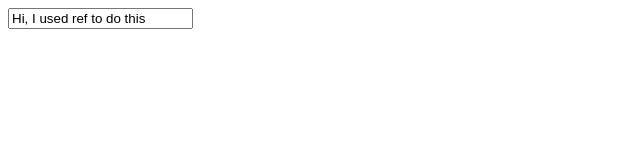
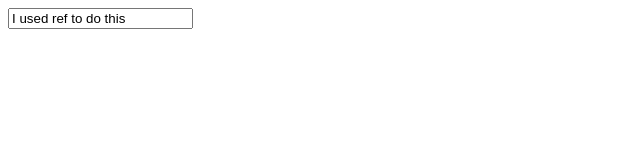
Before and after one commit to 01045972746/reactjs, a React app: page / in a window 1280 px wide. Shown: the top 160 px of the page, without its empty margins (0-640 px from the left). Built offline with nearby package versions, Linux system fonts and the light colour scheme.

Commit message:
[Ref] 2.2 reference callback function

```diff
--- a/src/components/Ref/Hello.js
+++ b/src/components/Ref/Hello.js
@@ -5,14 +5,14 @@ class Hello extends React.Component {
     render() {
         return (
             <div>
-                <input ref="myInput">
+                <input ref={ref => this.input = ref}>
                 </input>
             </div>
         );
     }
 
     componentDidMount() {
-        this.refs.myInput.value = "Hi, I used ref to do this";
+        this.input.value = "I used ref to do this";
     }
 
 
```
